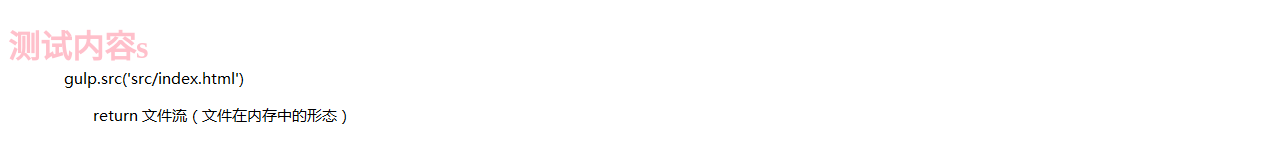
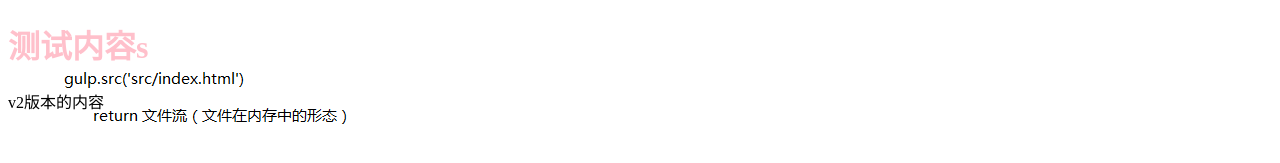
Before and after one commit to dlutwangyu/git-demo, a website: page src/index.html in a window 1280 px wide. Shown: the top 163 px of the page. Drawn offline with nearby package versions, Linux system fonts and the light colour scheme; files that its build step writes are made by us from their sources.

Commit message:
v2版本的第一次提交

```diff
--- a/src/index.html
+++ b/src/index.html
@@ -9,6 +9,7 @@
 <body>
 <!-- 测试注释 -->
   <h1>测试内容s</h1>
+  v2版本的内容
   <script src="scripts/all.js"></script>
 </body>
 
```
